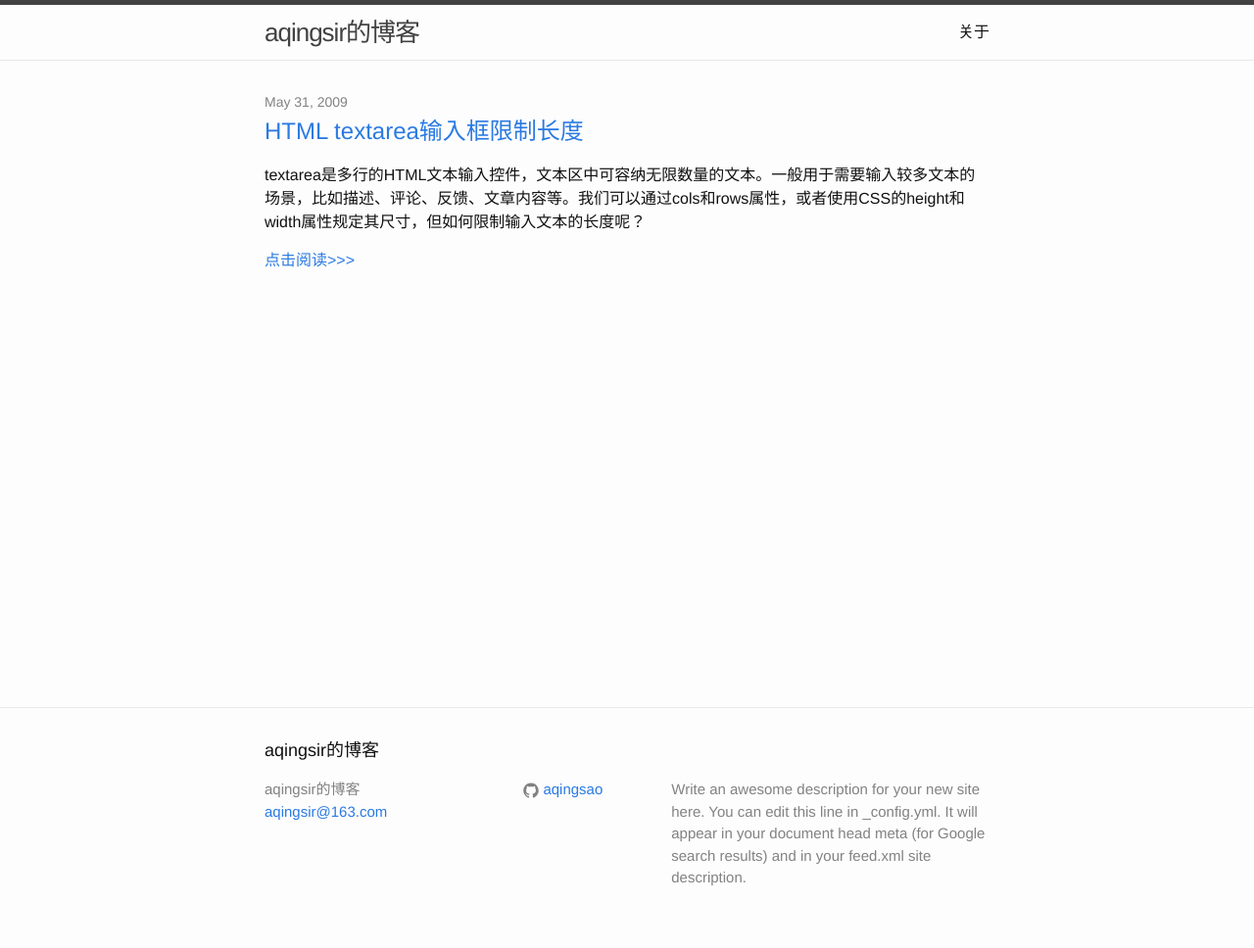
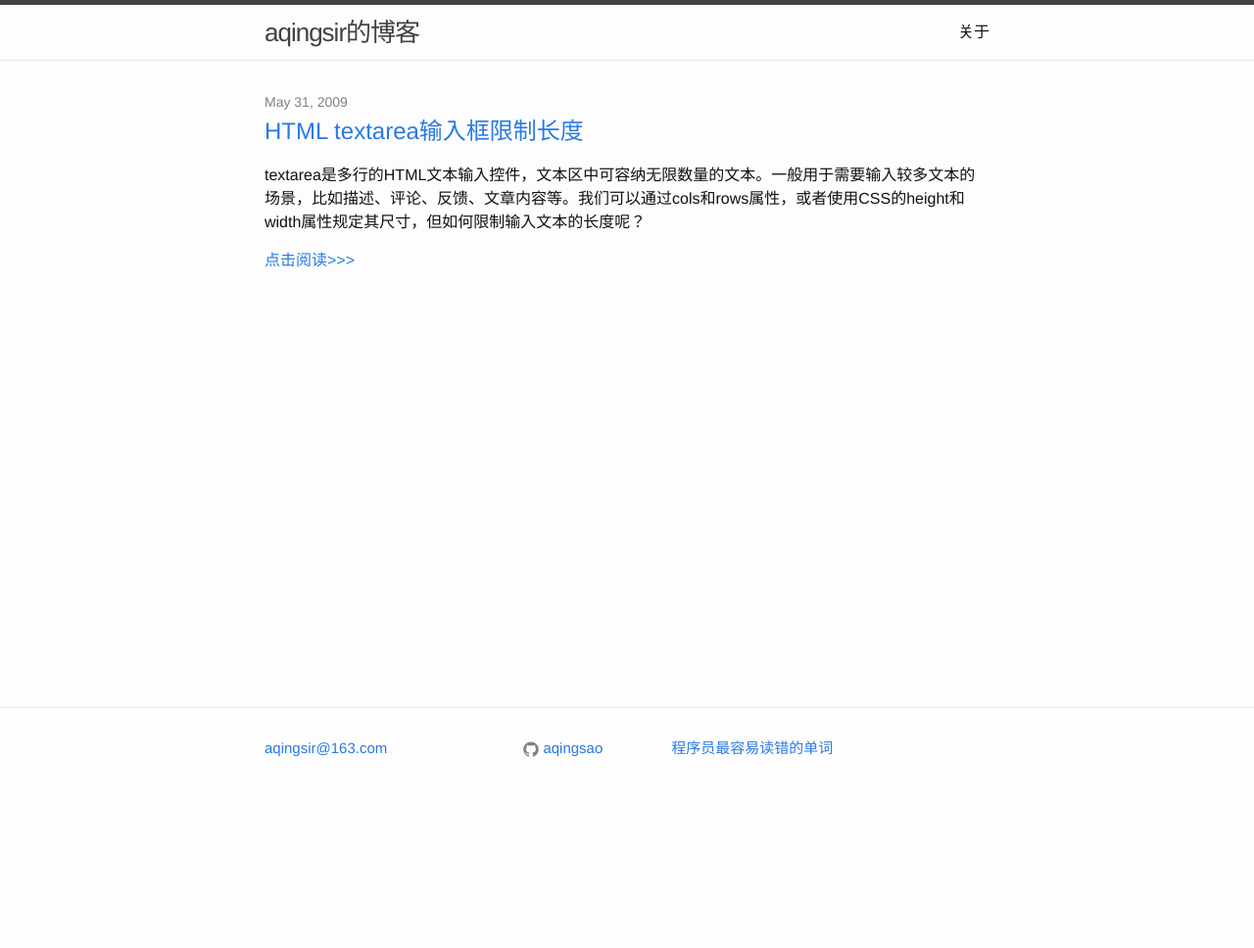
Before and after one commit to aqingsao/aqingsir, a Jekyll site: the page built from index.html, in a window 1280 px wide. Shown: the whole page at 98% size. Built offline with Jekyll 4.4.1, drawn with Linux system fonts in a browser that asks for light colours; after the commit the page ends 900 px from its top, so only the background shows below that.

Commit message:
update footer

```diff
--- a/_config.yml
+++ b/_config.yml
@@ -8,11 +8,9 @@
 # Site settings
 title: aqingsir的博客
 email: aqingsir@163.com
+keywords: aqingsir,博客,技术,Java,团队,敏捷,管理
 description: > # this means to ignore newlines until "baseurl:"
-  Write an awesome description for your new site here. You can edit this
-  line in _config.yml. It will appear in your document head meta (for
-  Google search results) and in your feed.xml site description.
-keywords: aqingsir,博客,技术,Java,团队,敏捷,管理
+  aqingsao,aqingsir
 baseurl: "" # the subpath of your site, e.g. /blog
 url: "http://aqingsir.cn" # the base hostname & protocol for your site
 github_username:  aqingsao
--- a/_includes/footer.html
+++ b/_includes/footer.html
@@ -1,13 +1,8 @@
 <footer class="site-footer">
-
   <div class="wrapper">
-
-    <h2 class="footer-heading">{{ site.title }}</h2>
-
     <div class="footer-col-wrapper">
       <div class="footer-col footer-col-1">
         <ul class="contact-list">
-          <li>{{ site.title }}</li>
           <li><a href="mailto:{{ site.email }}">{{ site.email }}</a></li>
         </ul>
       </div>
@@ -29,7 +24,9 @@
       </div>
 
       <div class="footer-col footer-col-3">
-        <p>{{ site.description }}</p>
+        <ul class="social-media-list">
+          <li><a href="http://how2read.me">程序员最容易读错的单词</a></li>
+        </ul>
       </div>
     </div>
 
--- a/index.html
+++ b/index.html
@@ -11,7 +11,7 @@ layout: default
           <a class="post-link" href="{{ post.url | prepend: site.baseurl }}">{{ post.title }}</a>
         </h2>
         {{ post.excerpt }}
-        <a class="show-detail">点击阅读&gt;&gt;&gt;</a>
+        <a href="{{ post.url | prepend: site.baseurl }}" class="show-detail">点击阅读&gt;&gt;&gt;</a>
       </li>
     {% endfor %}
   </ul>
```
Also changed, not shown: about.md (+1 -1 lines), 1 other file.
